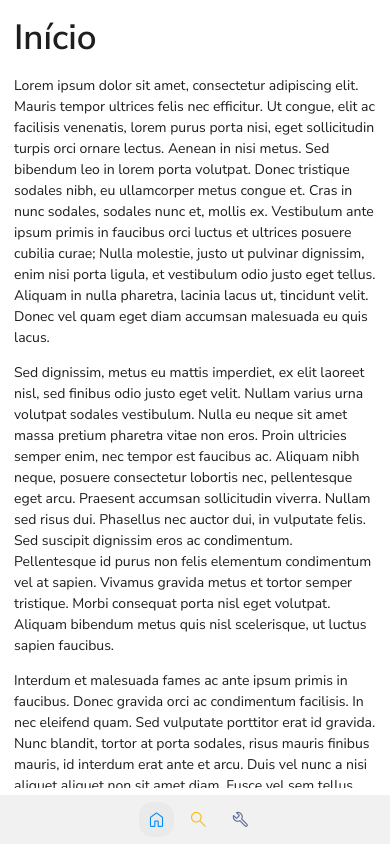
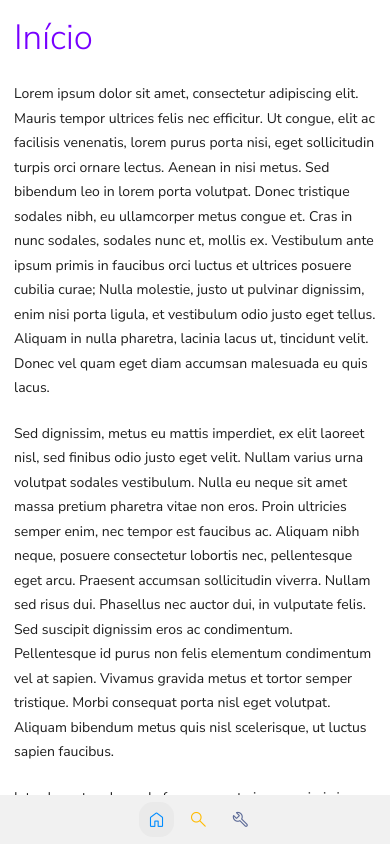
Before and after one commit to walmeidaw/dot3det, a Next.js app: page / in a window 390 px wide. Built offline with nearby package versions, Linux system fonts and the light colour scheme.

Commit message:
Ajustes de responsividade
- ajustes de tamanho de fonte e demais componentes em diferentes resoluções e densidades de pixel

```diff
--- a/app/globals.css
+++ b/app/globals.css
@@ -16,12 +16,12 @@
   font-family: 'Nunito Sans', sans-serif;
   font-weight: 400;
 
-  @media screen and (-webkit-device-pixel-ratio: 2){
-    font-size: 16px;
+  @media screen and (-webkit-device-pixel-ratio > 1) and (width > 380px){
+    font-size: 15px;
   }
 
-  @media screen and (-webkit-device-pixel-ratio: 2){
-    font-size: 18px;
+  @media screen and (-webkit-device-pixel-ratio > 2) and (device-width > 380px){
+    font-size: 16px;
   }
 }
 
--- a/app/layout.module.scss
+++ b/app/layout.module.scss
@@ -13,7 +13,7 @@
 	margin: auto;
 
 	.Main {
-		padding: var(--space);
+		padding: var(--space) var(--space) 0 var(--space) ;
 		grid-area: main;
 		overflow: auto;
 		display: flex;
@@ -22,17 +22,19 @@
 
 	.Content{
 		flex: 1;
-		padding: var(--space);
+		padding: var(--space) var(--space) 0 var(--space) ;
 
 		h1{
+			font-weight: 200;
 			font-size: 2.5rem;
-			margin-bottom: 1rem;
+			margin-bottom: calc( var(--space) * 3 );
+			color: rgb(var(--main-one-rgb))
 		}
 
 		p{
 			font-size: 1rem;
-			line-height: 1.5;
-			margin-bottom: calc( var(--space)*2 );
+			line-height: 1.75;
+			margin-bottom: calc( var(--space) * 3 );
 		}
 	}
 
--- a/app/menu/menu.js
+++ b/app/menu/menu.js
@@ -30,6 +30,12 @@ export default function Menu(){
     }
 
     function handleGesture(){
+        const moving_x = touchEnd.x - touchStart.x
+
+        if( Math.abs( moving_x ) < 50 ){
+            return;
+        }
+
         // Swipe Right
         if( touchEnd.x > touchStart.x ){
             if( minimize ){
@@ -51,14 +57,8 @@ export default function Menu(){
         handleGesture()
     }, [touchEnd])
 
-    function toogleMenu(){
-        if( minimize ){
-            setMinimize( false )
-        }
-    }
-
     return (
-        <aside className={ `${ classes.Tab }${ minimize ? ` ${ classes.minimize }` : '' }` } onTouchStart={ touchStartEvent } onTouchEnd={ touchEndEvent } onClick={ toogleMenu }>
+        <aside className={ `${ classes.Tab }${ minimize ? ` ${ classes.minimize }` : '' }` } onTouchStart={ touchStartEvent } onTouchEnd={ touchEndEvent }>
             <Item icon={ `home` } href='/' color={ `#008cff` }>Início</Item>
             <Item icon={ `search` } href='/busca' color={ `#ffbb00` }>Busca</Item>
             <Item icon={ `build` } href='/configuracoes' color={ `#5b6996` }>Configurações</Item>
--- a/app/menu/menu.module.scss
+++ b/app/menu/menu.module.scss
@@ -1,6 +1,5 @@
 .Tab {
     grid-area: menu;
-    margin-top: var(--space);
 
     text-align: center;
     font-size: 1rem;
@@ -29,11 +28,17 @@
             aspect-ratio: 1/1;
             padding: .75rem;
             border-radius: var(--border-radius);
-            max-width: 2.5rem;
+            width: 2.5rem;
             height: 2.5rem;
             font-size: 1.5rem;
             line-height: 1;
             transition: background 300ms linear;
+
+            @media screen and (-webkit-device-pixel-ratio > 1){
+                font-size: 2rem;
+                width: 3.5rem;
+                height: 3.5rem;
+            }
         }
 
         &:active, &.Active{
@@ -65,6 +70,7 @@
             border-radius: var(--border-radius);
 
             opacity: 0;
+            font-size: .9rem;
 
             transition:
                 background-color 300ms,
@@ -97,6 +103,8 @@
 	/* Muito largo */
 	@media screen and (min-width:700px) {
         .Tab{
+            margin-top: var(--space);
+
             &:not(.minimize){
                 .Item{
                     .Label{
```
Also changed, not shown: 1 other file (tests, documents, lock files or other folders).
